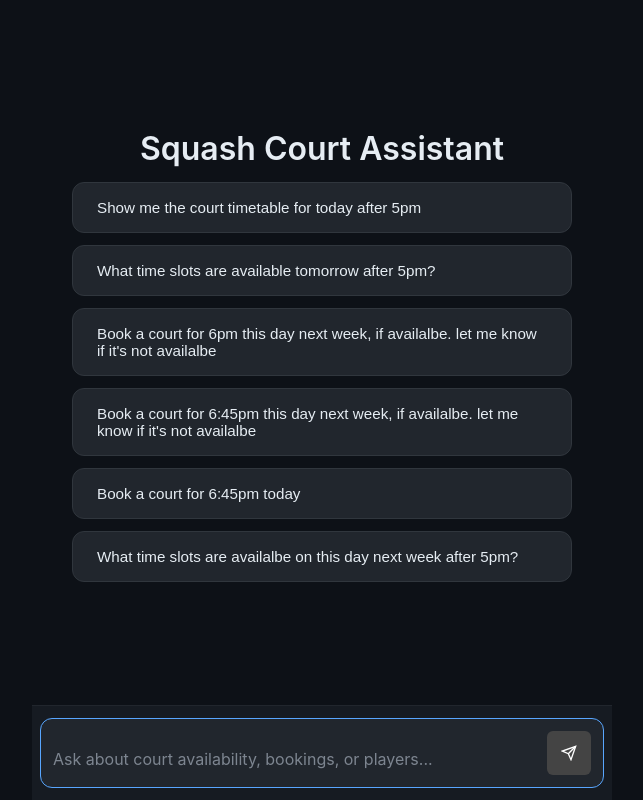
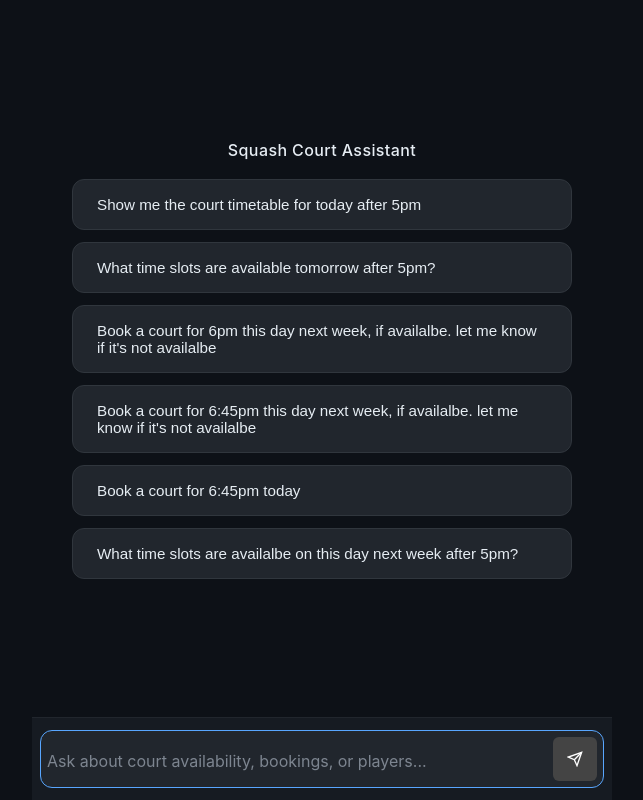
Before and after one commit to reeawnc/clubmanager-booking, a Vue app in the folder Bookings/: page / in a window 1280 px wide. Shown: the whole page, without its empty margins (318-961 px from the left). Built offline with nearby package versions, Linux system fonts and the light colour scheme.

Commit message:
Update ChatView.vue

```diff
--- a/Bookings/src/views/ChatView.vue
+++ b/Bookings/src/views/ChatView.vue
@@ -18,7 +18,7 @@
     <main class="messages-container" ref="messagesContainer">
       <!-- Initial prompt buttons when no messages -->
       <div v-if="messages.length === 0" class="initial-prompts">
-        <h2>Squash Court Assistant</h2>
+        <h4>Squash Court Assistant</h4>
         <div class="prompt-buttons">
           <button
             v-for="prompt in quickPrompts"
@@ -262,6 +262,14 @@ onMounted(() => {
   font-weight: 600;
 }
 
+.initial-prompts h4 {
+  color: #e6edf3;
+  font-size: 1rem;
+  margin-bottom: 1rem;
+  font-weight: 500;
+  letter-spacing: 0.025em;
+}
+
 .initial-prompts p {
   color: #7d8590;
   font-size: 1.1rem;
@@ -330,7 +338,7 @@ onMounted(() => {
   background: #21262d; /* Darker like cursor theme */
   border: 1px solid #30363d;
   border-radius: 0.75rem;
-  padding: 0.75rem;
+  padding: 0.375rem;
   transition: border-color 0.2s;
   min-height: 48px; /* Ensure minimum height for mobile touch targets */
 }
@@ -351,7 +359,7 @@ onMounted(() => {
   line-height: 1.5;
   max-height: 120px;
   overflow-y: auto;
-  min-height: 20px; /* Ensure minimum height */
+  min-height: 36px; /* Increased minimum height to fill more space */
   padding: 0.25rem 0; /* Add some padding for better touch */
 }
 
```
